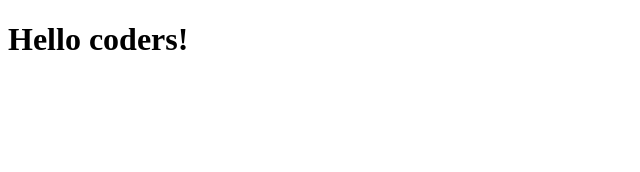
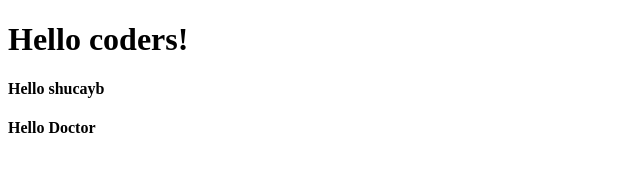
Before and after one commit to Shucayb-ayuub123/cabdi-gmail.com, a plain HTML site: page GITONE/Index.html in a window 1280 px wide. Shown: the whole page, without its empty margins (0-640 px from the left). Drawn offline with Linux system fonts and the light colour scheme.

Commit message:
Make it slightly different

```diff
--- a/GITONE/Index.html
+++ b/GITONE/Index.html
@@ -7,5 +7,7 @@
 </head>
 <body>
     <h1>Hello coders!</h1>
+    <h4>Hello shucayb</h4>
+    <h4>Hello Doctor</h4>
 </body>
 </html>
```
